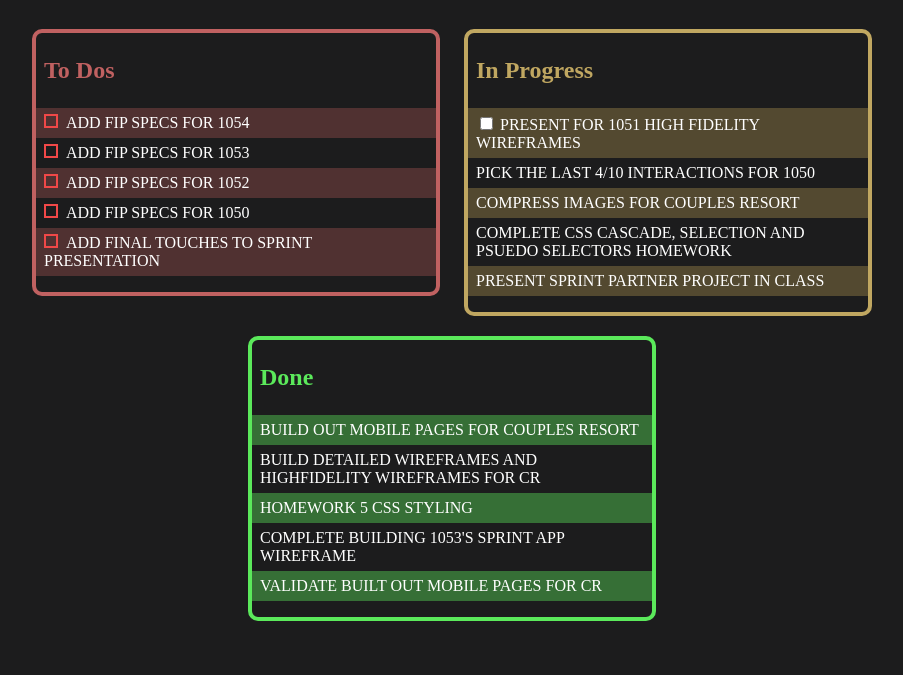
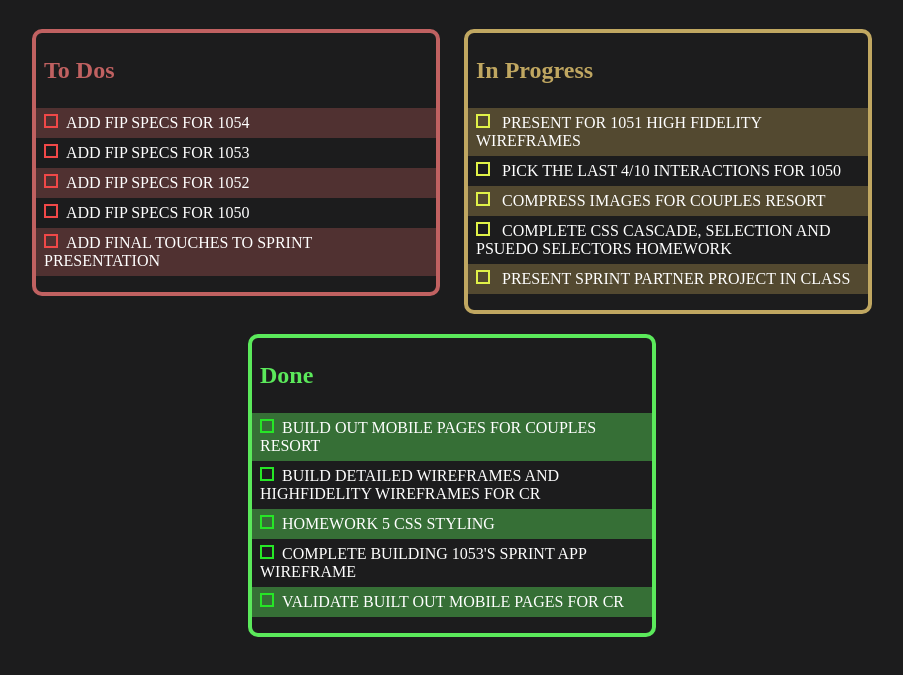
Before and after one commit to Jclarke-1/clarke_j_hw3, a plain HTML site: page index.html in a window 1280 px wide. Shown: the part 91-766 px from the top of the page, without its empty margins (188-1091 px from the left). Drawn offline with Linux system fonts and the light colour scheme.

Commit message:
Added Checkboxes, Content and CSS Styling
Added final checkboxes for the In Progress and Done Lists, added Unicode characters specific to both lists as well as styled each of them to fit their given colours and categories. Validated CSS and HTML

```diff
--- a/css/main.css
+++ b/css/main.css
@@ -77,6 +77,7 @@ ul li {
 
 
 /* To Do List Checkbox */
+
 .check-con1 input[type="checkbox"] {
     display: none;
 }
@@ -92,16 +93,16 @@ ul li {
 }
 
 .check-con1 input[type="checkbox"]:checked + label {
-    color: rgb(87, 78, 78);
+    color: rgba(255, 255, 255, 0.493);
 }
 
 .check-con1 input[type="checkbox"]:checked + label::after {
-    content: "X";
+    content: "✘";
     color: rgb(255, 255, 255);
     font-size: 14px;
     position: absolute;
     left: 10px;
-    top: 5px;
+    top: 4px;
 }
 
 .check-con1 li {
@@ -109,3 +110,67 @@ ul li {
 }
 
 /* In Progress Checkbox */
+
+.check-con2 input[type="checkbox"] {
+    display: none;
+}
+
+.check-con2 label::before {
+    content: "";
+    display: inline-block;
+    width: 10px;
+    height: 10px;
+    border: 2px solid #e0f148;
+    margin-right: 8px;
+    cursor: pointer;
+}
+
+.check-con2 input[type="checkbox"]:checked + label {
+    color: rgba(255, 255, 255, 0.493);
+}
+
+.check-con2 input[type="checkbox"]:checked + label::after {
+    content: "✖";
+    color: rgb(255, 255, 255);
+    font-size: 14px;
+    position: absolute;
+    left: 10px;
+    top: 4px;
+}
+
+.check-con2 li {
+    position: relative;
+}
+
+/* Done Checkbox */
+
+.check-con3 input[type="checkbox"] {
+    display: none;
+}
+
+.check-con3 label::before {
+    content: "";
+    display: inline-block;
+    width: 10px;
+    height: 10px;
+    border: 2px solid #26e626;
+    margin-right: 8px;
+    cursor: pointer;
+}
+
+.check-con3 input[type="checkbox"]:checked + label {
+    color: rgba(255, 255, 255, 0.493);
+}
+
+.check-con3 input[type="checkbox"]:checked + label::after {
+    content: "✔";
+    color: rgb(255, 255, 255);
+    font-size: 14px;
+    position: absolute;
+    left: 10px;
+    top: 4px;
+}
+
+.check-con3 li {
+    position: relative;
+}
--- a/index.html
+++ b/index.html
@@ -6,6 +6,7 @@
       <link rel="stylesheet" href="css/main.css">
 </head>
 <body>
+
   <header id="main-header">
     <h1>Homework To Do List!</h1>
   </header>
@@ -50,31 +51,61 @@
           </label>
         </li>
         <li>
+          <input type="checkbox" id="progress2">
+          <label for="progress2">
           Pick the last 4/10 interactions for 1050
+          </label>
         </li>
         <li>
+          <input type="checkbox" id="progress3">
+          <label for="progress3">
           Compress Images for Couples Resort
+          </label>
         </li>
         <li>
+          <input type="checkbox" id="progress4">
+          <label for="progress4">
           Complete CSS Cascade, Selection and Psuedo Selectors Homework
+          </label>
         </li>
         <li>
+          <input type="checkbox" id="progress5">
+          <label for="progress5">
           Present Sprint Partner Project in Class
+          </label>
         </li>
       </ul>
       </article>
       </div>
 
+      <div class="check-con3">
       <article id="done">
         <h2>Done</h2>
         <ul class="done">
-          <li>Build out Mobile Pages for Couples Resort</li>
-          <li>Build detailed wireframes and highfidelity wireframes for CR</li>
-          <li>Homework 5 CSS Styling</li>
-          <li>Complete Building 1053's Sprint App Wireframe</li>
-          <li>Validate built out mobile pages for CR</li>
+          <li>
+            <input type="checkbox" id="done1">
+            <label for="done1">Build out Mobile Pages for Couples Resort</label>
+          </li>
+          <li>
+            <input type="checkbox" id="done2">
+            <label for="done2">Build detailed wireframes and highfidelity wireframes for CR</label>
+            </li>
+          <li>
+            <input type="checkbox" id="done3">
+            <label for="done3">Homework 5 CSS Styling</label>
+          </li>
+          <li>
+            <input type="checkbox" id="done4">
+            <label for="done4">Complete Building 1053's Sprint App Wireframe</label>
+          </li>
+          <li>
+            <input type="checkbox" id="done5">
+            <label for="done5">Validate built out mobile pages for CR</label>
+          </li>
         </ul>
       </article>
+      </div>
+
   </main>
 </body>
 </html>
```
